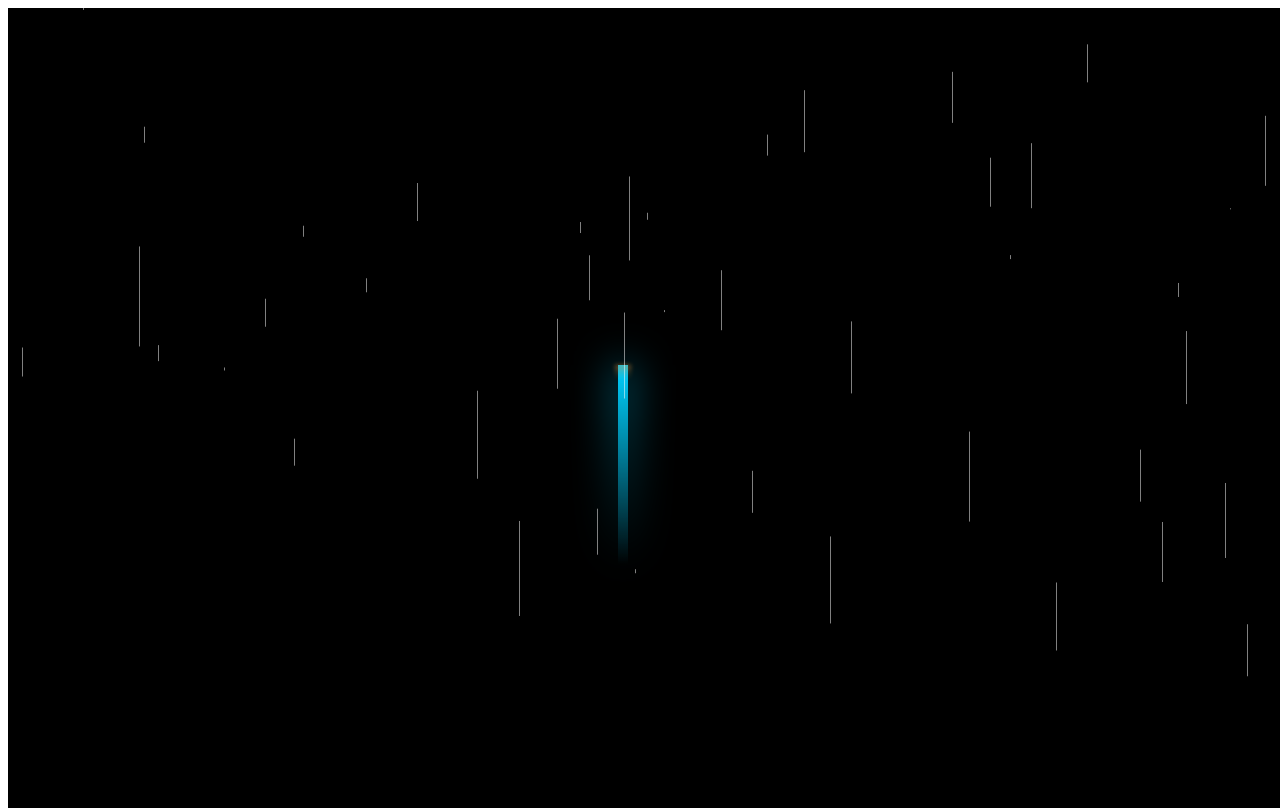
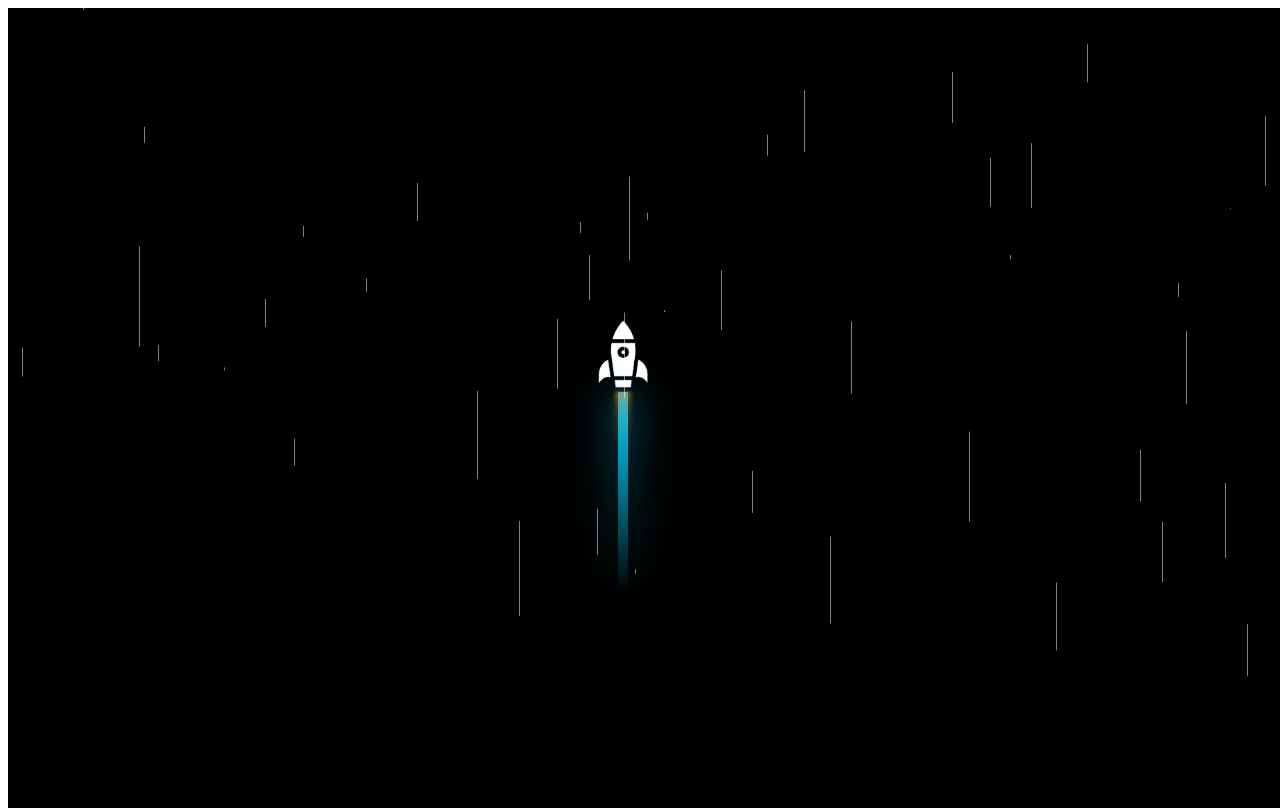
Before and after one commit to ayush208/first-game, a plain HTML site: page index.html in a window 1280 px wide. Drawn offline with Linux system fonts and the light colour scheme.

Commit message:
Update index.html

```diff
--- a/index.html
+++ b/index.html
@@ -10,7 +10,7 @@
 <body>
 	<div class="canvas">
 		<div class="rocket">
-			<img src="img/rocket.png" alt=""><span></span>
+			<img src="rocket.png" alt=""><span></span>
 		</div>
 	</div>
 
```
